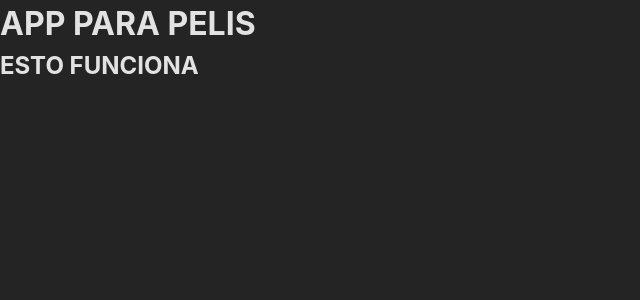
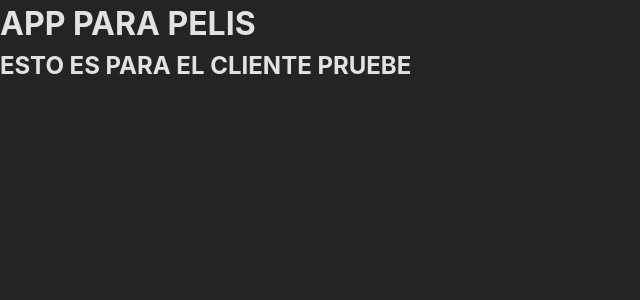
Before and after one commit to juancarlosgalan/reactfilm-2023, a React (Vite) app: page / in a window 1280 px wide. Shown: the top 300 px of the page, without its empty margins (0-640 px from the left). Built offline with nearby package versions, Linux system fonts and the light colour scheme.

Commit message:
[cfg] - base uat

```diff
--- a/src/App.jsx
+++ b/src/App.jsx
@@ -3,7 +3,7 @@ const App = () => {
     <div>
       <h1>APP PARA PELIS</h1>
       <h2>
-        ESTO FUNCIONA
+        ESTO ES PARA EL CLIENTE PRUEBE
       </h2>
     </div>
   );
```
